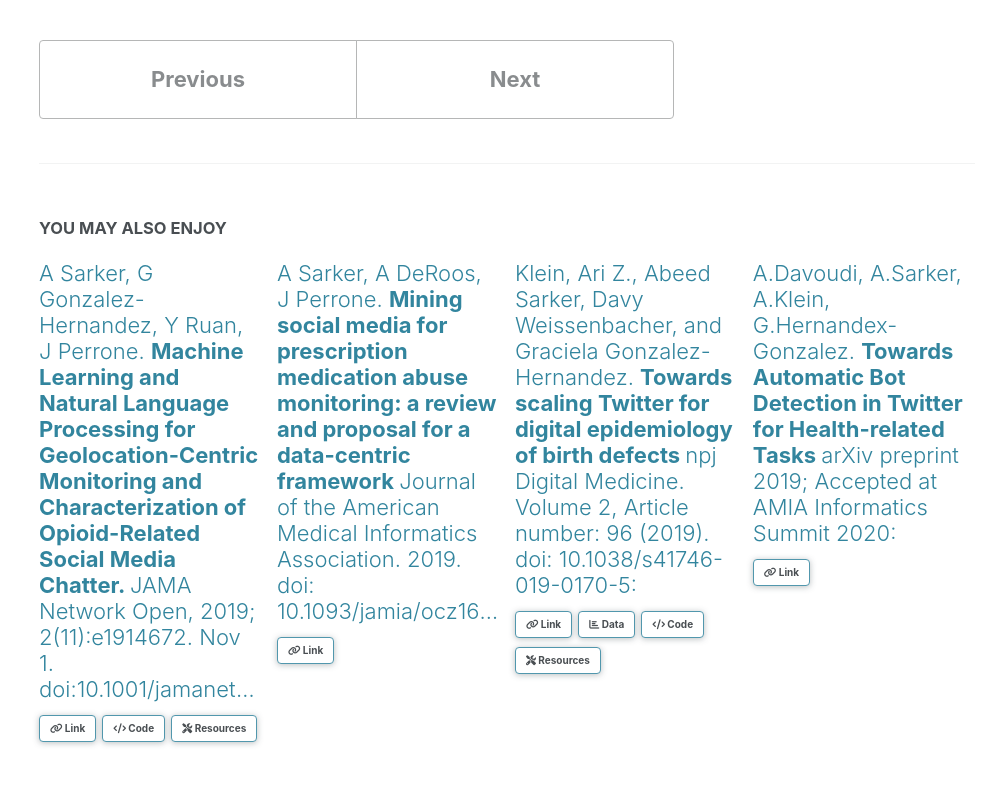
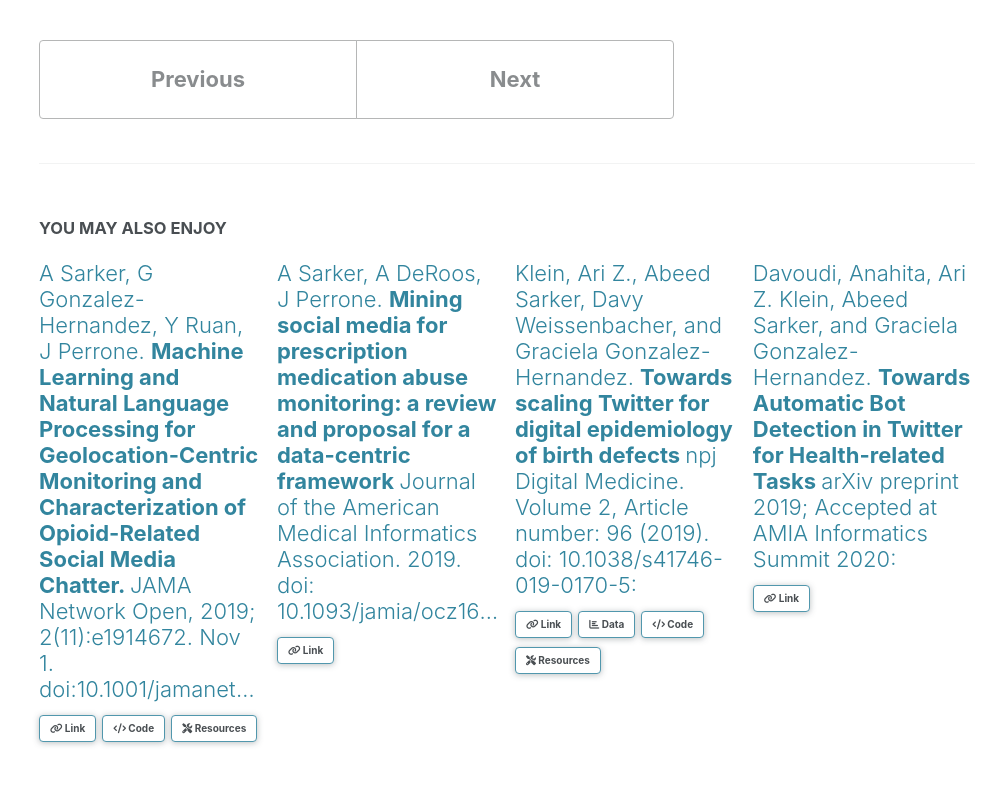
Before and after one commit to sarkerlab/Website, a Jekyll site: the page built from _posts/2019-10-01-intepretable-natural-language-processing-system-for-medical-examination.md, in a window 1280 px wide and 900 px high, scrolled down 513 px. Shown: the top 785 px of the window, without its empty margins (283-1280 px from the left). Built offline with Jekyll 4.4.1, drawn with Linux system fonts in a browser that asks for light colours; cached includes are drawn as plain includes; nearby versions of some CDN libraries.

Commit message:
Update 2019-09-29-towards-automatic-bot-detection-in-twitter-for-health-tasks.md

```diff
--- a/_posts/2019-09-29-towards-automatic-bot-detection-in-twitter-for-health-tasks.md
+++ b/_posts/2019-09-29-towards-automatic-bot-detection-in-twitter-for-health-tasks.md
@@ -1,5 +1,5 @@
 ---
-authors: "A.Davoudi, A.Sarker, A.Klein, G.Hernandex-Gonzalez"
+authors: "Davoudi, Anahita, Ari Z. Klein, Abeed Sarker, and Graciela Gonzalez-Hernandez"
 title: "Towards Automatic Bot Detection in Twitter for Health-related Tasks"
 additional_info: "arXiv preprint 2019; Accepted at AMIA Informatics Summit 2020"
 external_url: https://arxiv.org/abs/1909.13184
```
